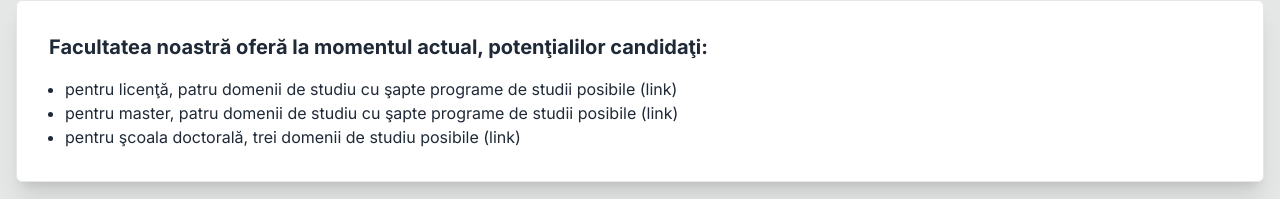
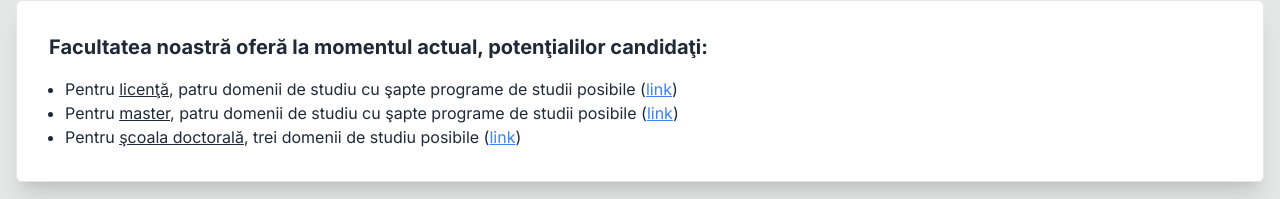
Before and after one commit to 1red0/ace-replica, a Next.js app: page /admission in a window 1280 px wide. Shown: the part 318-517 px from the top of the page. Built offline with nearby package versions, Linux system fonts and the light colour scheme.

Commit message:
style changes and remove unused deps

```diff
--- a/package.json
+++ b/package.json
@@ -14,9 +14,7 @@
     "@fortawesome/react-fontawesome": "^0.2.0",
     "next": "14.0.3",
     "react": "^18",
-    "react-dom": "^18",
     "react-icons": "^4.12.0",
-    "react-router-dom": "^6.20.0",
     "sharp": "^0.32.6"
   },
   "devDependencies": {
--- a/src/app/about/page.tsx
+++ b/src/app/about/page.tsx
@@ -67,8 +67,8 @@ export default function About() {
             Structura facultăţii este formată actualmente din 2 departamente:
           </h3>
           <ul className="list-disc pl-8 mb-4">
-            <li>Departamentul de Automatică, Electronică şi Mecatronică (<Link href="#" className="text-blue-500 underline">link</Link>),</li>
-            <li>Departamentul de Calculatoare şi Tehnologia informaţiei (<Link href="#" className="text-blue-500 underline">link</Link>).</li>
+            <li>Departamentul de Automatică, Electronică şi Mecatronică (<Link href="#" className="link link-hover text-blue-500 underline">link</Link>),</li>
+            <li>Departamentul de Calculatoare şi Tehnologia informaţiei (<Link href="#" className="link link-hover text-blue-500 underline">link</Link>).</li>
           </ul>
 
           <h3 className="text-xl font-bold mb-4">
--- a/src/app/admission/page.tsx
+++ b/src/app/admission/page.tsx
@@ -18,9 +18,9 @@ export default function Admission() {
         <div className="card bg-base-100 shadow-xl mx-4 my-8 p-8 rounded-md border">
           <h3 className="text-xl font-bold mb-4">Facultatea noastră oferă la momentul actual, potenţialilor candidaţi:</h3>
           <ul className="list-disc pl-4">
-            <li>pentru licenţă, patru domenii de studiu cu şapte programe de studii posibile <Link href='/underconstruction' className="link link-hover">(link)</Link></li>
-            <li>pentru master, patru domenii de studiu cu şapte programe de studii posibile <Link href='/underconstruction' className="link link-hover">(link)</Link></li>
-            <li>pentru şcoala doctorală, trei domenii de studiu posibile <Link href='/underconstruction' className="link link-hover">(link)</Link></li>
+            <li>Pentru <a className='underline'>licenţă</a>, patru domenii de studiu cu şapte programe de studii posibile (<Link href='/underconstruction' className="link link-hover text-blue-500 underline">link</Link>)</li>
+            <li>Pentru <a className='underline'>master</a>, patru domenii de studiu cu şapte programe de studii posibile (<Link href='/underconstruction' className="link link-hover text-blue-500 underline">link</Link>)</li>
+            <li>Pentru <a className='underline'>şcoala doctorală</a>, trei domenii de studiu posibile (<Link href='/underconstruction' className="link link-hover text-blue-500 underline">link</Link>)</li>
           </ul>
         </div>
 
--- a/src/dummy-data/news.list.tsx
+++ b/src/dummy-data/news.list.tsx
@@ -14,7 +14,7 @@ const newsData: News[] = [
     {
       id: 3,
       title: 'Programe de internship',
-      description: 'Lista programelor de interhip cu frimele partenere ACE',
+      description: 'Lista programelor de internship cu frimele partenere ACE',
       date: '2023-11-27',
     },
     {
```
Also changed, not shown: 1 other file (tests, documents, lock files or other folders).
